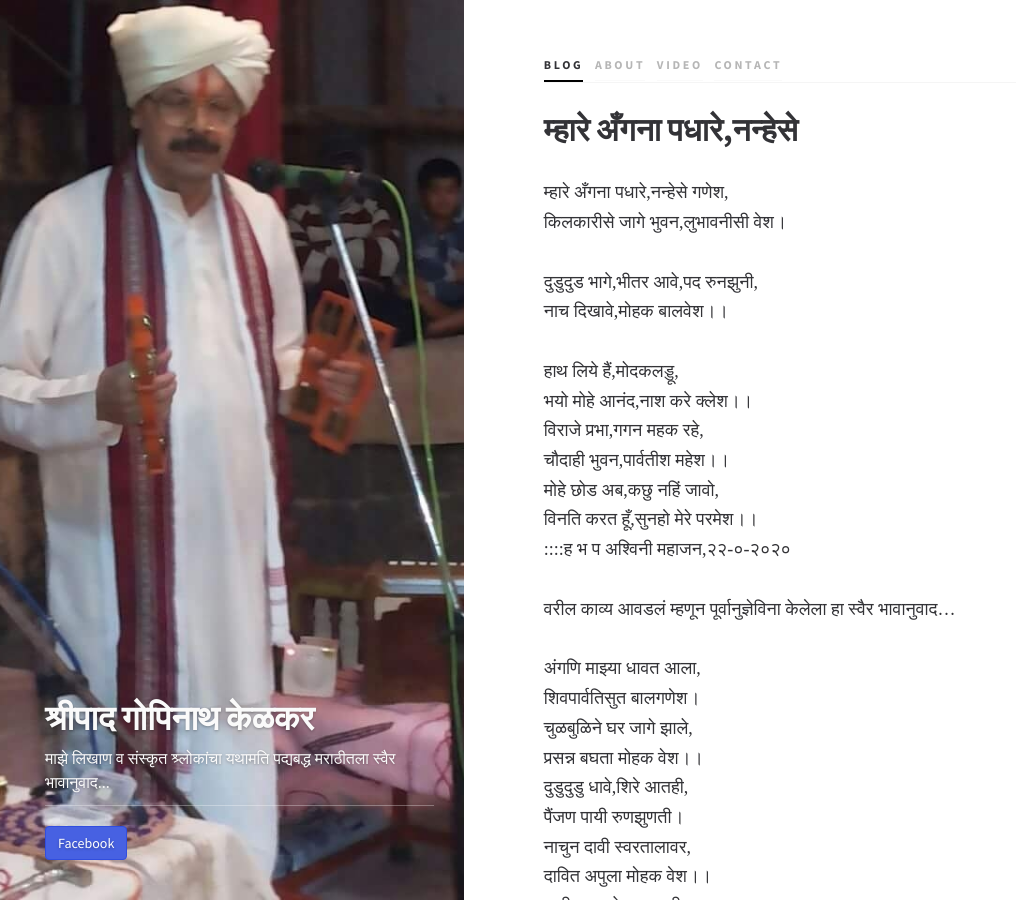
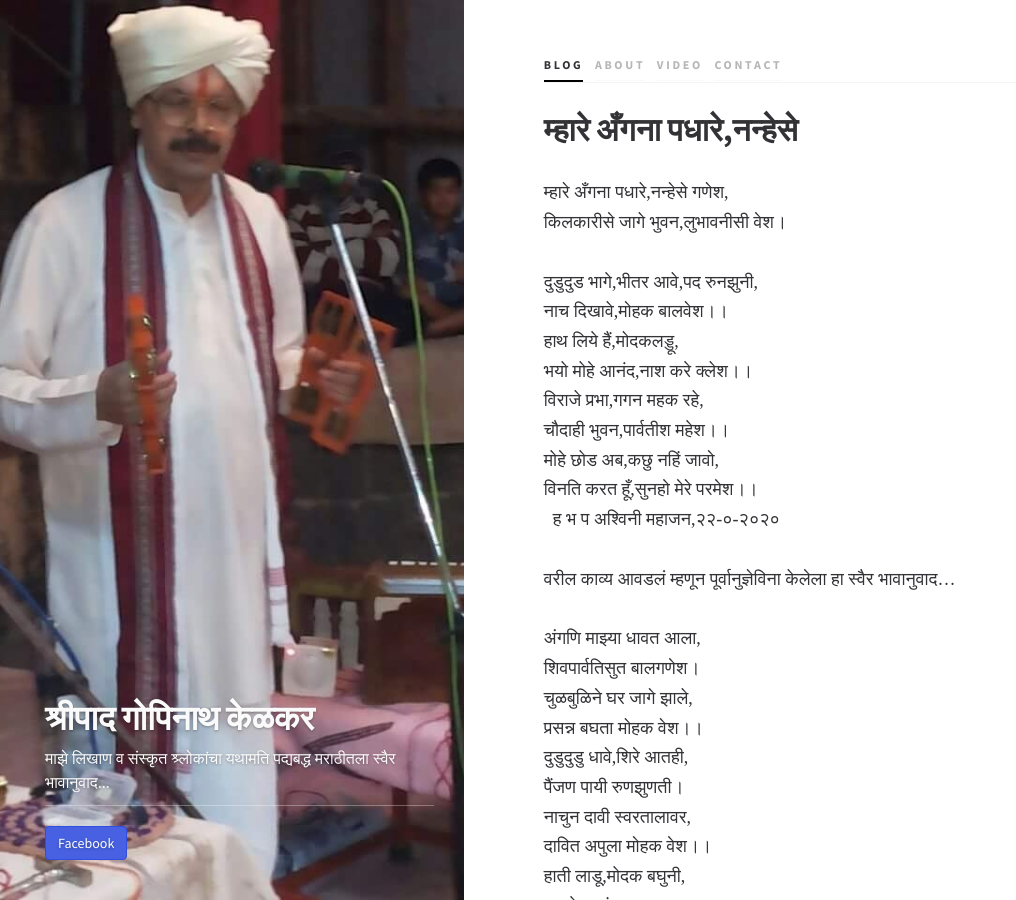
Before and after one commit to shripadkelkar/shripadkelkar.github.io, a Jekyll site: the page built from _posts/2020-10-22-म्हारे अँगना.md, in a window 1280 px wide and 900 px high. Shown: the whole window, without its empty margins (0-1016 px from the left). Built offline with Jekyll 4.4.1, drawn with Linux system fonts in a browser that asks for light colours; nearby versions of some CDN libraries; some web fonts are replaced; library files that are not in the unit come from our copies; some of the changed lines change nothing that is shown.

Commit message:
Update 2020-10-22-म्हारे अँगना.md

```diff
--- a/_posts/2020-10-22-म्हारे अँगना.md
+++ b/_posts/2020-10-22-म्हारे अँगना.md
@@ -9,14 +9,13 @@ published: true
 
 दुडुदुड भागे,भीतर आवे,पद रुनझुनी,
 नाच  दिखावे,मोहक बालवेश।।
-
 हाथ लिये हैं,मोदकलड्डू,
 भयो मोहे आनंद,नाश करे क्लेश।।
 विराजे प्रभा,गगन महक रहे,
 चौदाही भुवन,पार्वतीश महेश।।
 मोहे छोड अब,कछु नहिं जावो,
 विनति करत हूँ,सुनहो मेरे परमेश।।
-::::ह भ प अश्विनी महाजन,२२-०-२०२०
+&ensp;ह भ प अश्विनी महाजन,२२-०-२०२०
 
 वरील काव्य आवडलं म्हणून पूर्वानुज्ञेविना केलेला हा स्वैर भावानुवाद...
 
```
